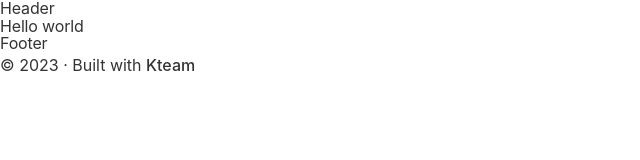
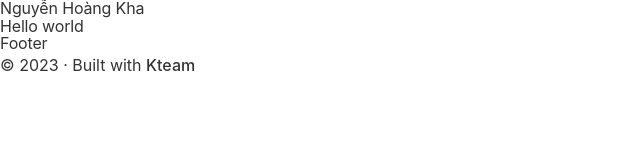
Before and after one commit to khanh2407/kteamblog, a Gatsby site: page / in a window 1280 px wide. Shown: the whole page, without its empty margins (0-640 px from the left). Built offline with nearby package versions, Linux system fonts and the light colour scheme; Gatsby itself is replaced by a stand-in of ours.

Commit message:
change-header-home

```diff
--- a/src/components/header.js
+++ b/src/components/header.js
@@ -5,7 +5,7 @@
   <header
     className=""
   >
-   <h1 className="">Header</h1>
+   <h1 className="">Nguyễn Hoàng Kha</h1>
   </header>
 )
 
```
